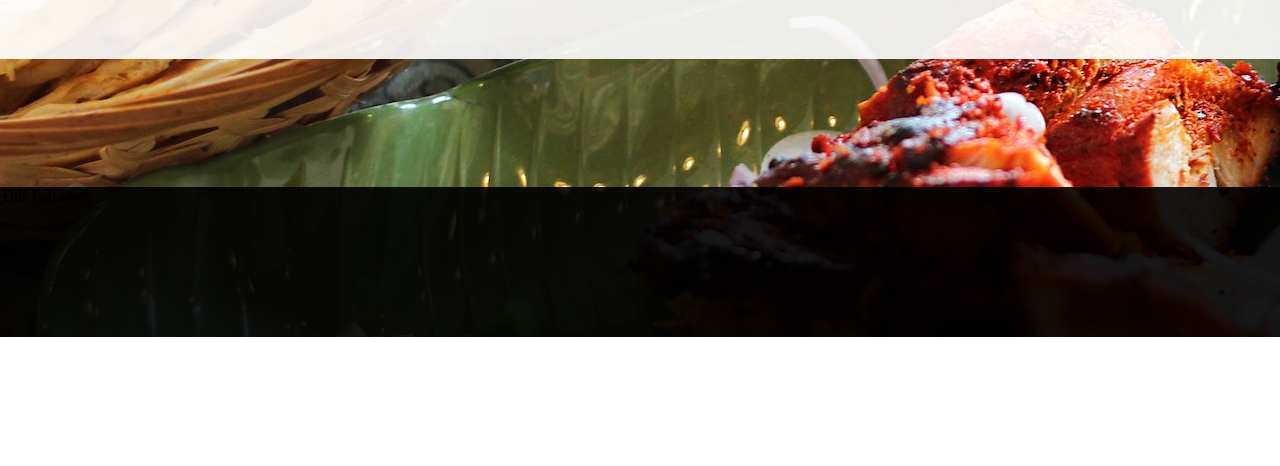
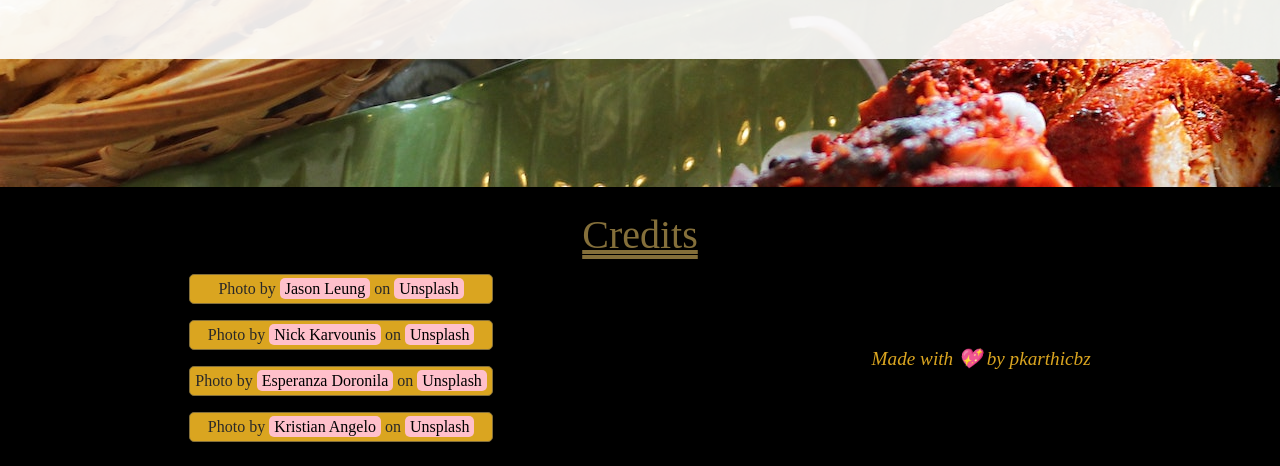
Before and after one commit to karthicbz/RestaurantPage, a website built with webpack: page src/index.html in a window 1280 px wide. Shown: the part 637-1103 px from the top of the page. Before the commit the page ends 974 px from the top, so only its background shows below. Built offline with nearby package versions, Linux system fonts and the light colour scheme.

Commit message:
add footer styles

```diff
--- /dev/null
+++ b/src/scripts/footer.js
@@ -0,0 +1,42 @@
+const Credits = ()=>{
+    const credits = document.createElement('div');
+    credits.classList.add('credits');
+    const imgCredits = document.createElement('div');
+    imgCredits.classList.add('img-credits');
+    const img1 = document.createElement('p');
+    img1.innerHTML = 'Photo by <a href="https://unsplash.com/@ninjason?utm_source=unsplash&utm_medium=referral&utm_content=creditCopyText">Jason Leung</a> on <a href="https://unsplash.com/photos/poI7DelFiVA?utm_source=unsplash&utm_medium=referral&utm_content=creditCopyText">Unsplash</a>';
+    imgCredits.appendChild(img1);
+    const img2 = document.createElement('p');
+    img2.innerHTML = 'Photo by <a href="https://unsplash.com/de/@nickkarvounis?utm_source=unsplash&utm_medium=referral&utm_content=creditCopyText">Nick Karvounis</a> on <a href="https://unsplash.com/photos/Ciqxn7FE4vE?utm_source=unsplash&utm_medium=referral&utm_content=creditCopyText">Unsplash</a>';
+    imgCredits.appendChild(img2);
+    const img3 = document.createElement('p');
+    img3.innerHTML = 'Photo by <a href="https://unsplash.com/@edoronila?utm_source=unsplash&utm_medium=referral&utm_content=creditCopyText">Esperanza Doronila</a> on <a href="https://unsplash.com/photos/Xns5s92Ipcc?utm_source=unsplash&utm_medium=referral&utm_content=creditCopyText">Unsplash</a>';
+    imgCredits.appendChild(img3);
+    const img4 = document.createElement('p');
+    img4.innerHTML = 'Photo by <a href="https://unsplash.com/@kgadia87?utm_source=unsplash&utm_medium=referral&utm_content=creditCopyText">Kristian Angelo</a> on <a href="https://unsplash.com/photos/j3WPrwQKhXU?utm_source=unsplash&utm_medium=referral&utm_content=creditCopyText">Unsplash</a>';
+    imgCredits.appendChild(img4);
+    credits.appendChild(imgCredits);
+
+    const websiteCredit = document.createElement('div');
+    websiteCredit.classList.add('web-credit');
+    const creditText = document.createElement('p');
+    creditText.innerText = 'Made with 💖 by pkarthicbz';
+    websiteCredit.appendChild(creditText);
+    credits.appendChild(websiteCredit);
+
+    return credits;
+}
+
+
+
+const footerContent = ()=>{
+    const footer = document.createElement('div');
+    footer.classList.add('footer');
+    const footerHead = document.createElement('p');
+    footerHead.textContent = 'Credits';
+    footer.appendChild(footerHead);
+    footer.appendChild(Credits());
+    return {footer};
+}
+
+export {footerContent};
--- a/src/scripts/index.js
+++ b/src/scripts/index.js
@@ -1,16 +1,17 @@
 import '../styles/style.css';
 import {makeTabs} from '../scripts/tabs';
 import { paras, branchDetails } from './main-page';
+import { footerContent } from './footer';
 
 const content = document.querySelector('#content');
 content.appendChild(makeTabs());
 const displayArea = document.createElement('div');
 displayArea.classList.add('main-content');
 content.appendChild(displayArea);
-const footer = document.createElement('div');
-footer.classList.add('footer');
-footer.innerText = 'This is footer';
-content.appendChild(footer);
+// const footer = document.createElement('div');
+// footer.classList.add('footer');
+// footer.innerText = 'This is footer';
+content.appendChild(footerContent().footer);
 
 Object.keys(paras()).forEach(key=>{
     displayArea.appendChild(paras()[key]);
--- a/src/styles/style.css
+++ b/src/styles/style.css
@@ -98,7 +98,59 @@ body{
 
 .footer{
     width: 100%;
-    height: 150px;
-    background-color: rgba(0, 0, 0, 0.9);
+    height: max-content;
+    background-color: rgba(0, 0, 0, 1);
     margin-top: 8rem;
+    color: white;
+    padding: 1.5rem 0 1.5rem 0;
 }
+
+.footer>p{
+    text-align: center;
+    font-size: 2.5rem;
+    color: #846f3a;
+    text-decoration-line: underline;
+    text-decoration-style: double;
+    margin-bottom: 1rem;
+}
+
+.footer>.credits{
+    display: flex;
+    justify-content: space-around;
+    align-items: center;
+    width: 100%;
+}
+
+.footer>.credits>.img-credits{
+    display: flex;
+    flex-direction: column;
+    gap: 1rem;
+}
+
+.img-credits>p{
+    border: 1px solid #846f3a;
+    text-align: center;
+    padding: 5px;
+    border-radius: 5px;
+    background-color: goldenrod;
+    color: rgb(41, 40, 40);
+}
+
+.img-credits>p>a{
+    text-decoration: none;
+    color: black;
+    background-color: pink;
+    padding: 2px 5px;
+    border-radius: 5px;
+    transition: background-color 0.5s;
+}
+
+.img-credits>p>a:hover{
+    background-color: palevioletred;
+}
+
+.web-credit>p{
+    font-size: 1.2rem;
+    font-style: italic;
+    color: goldenrod;
+}
```
